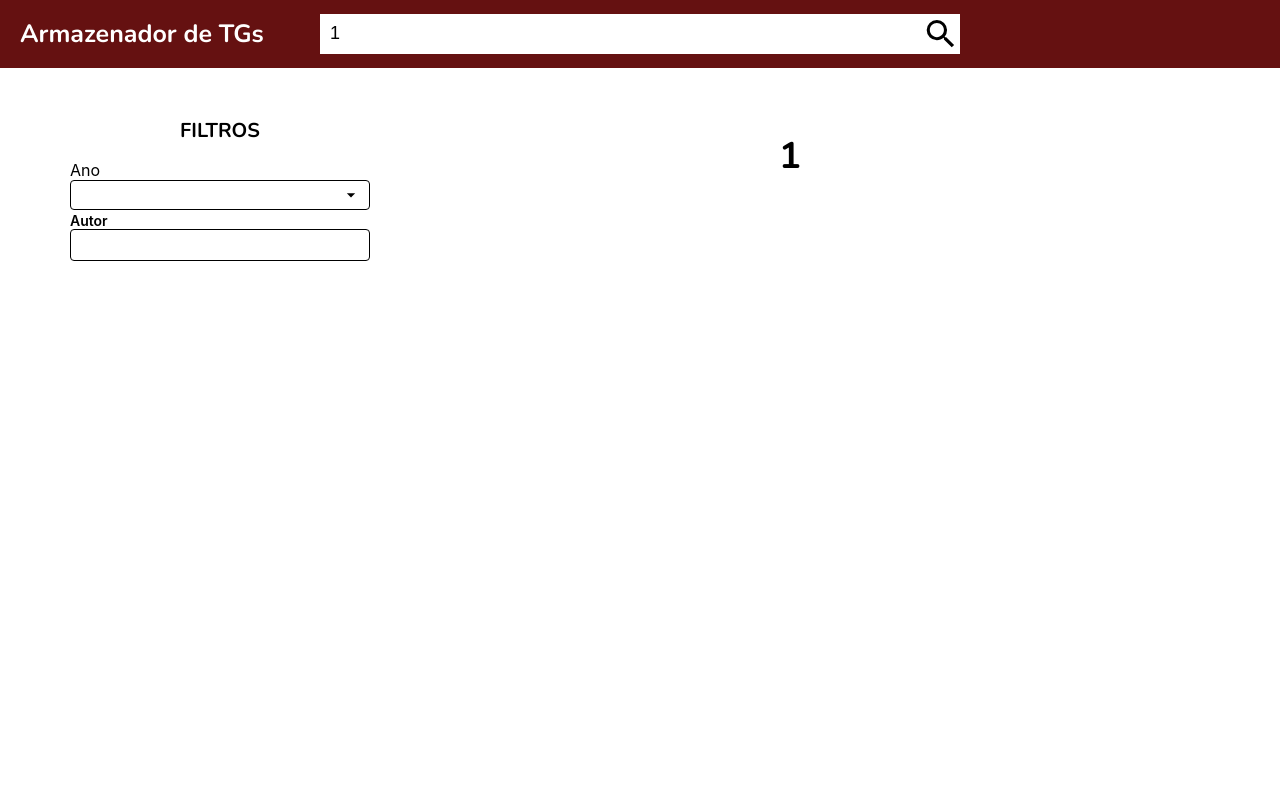
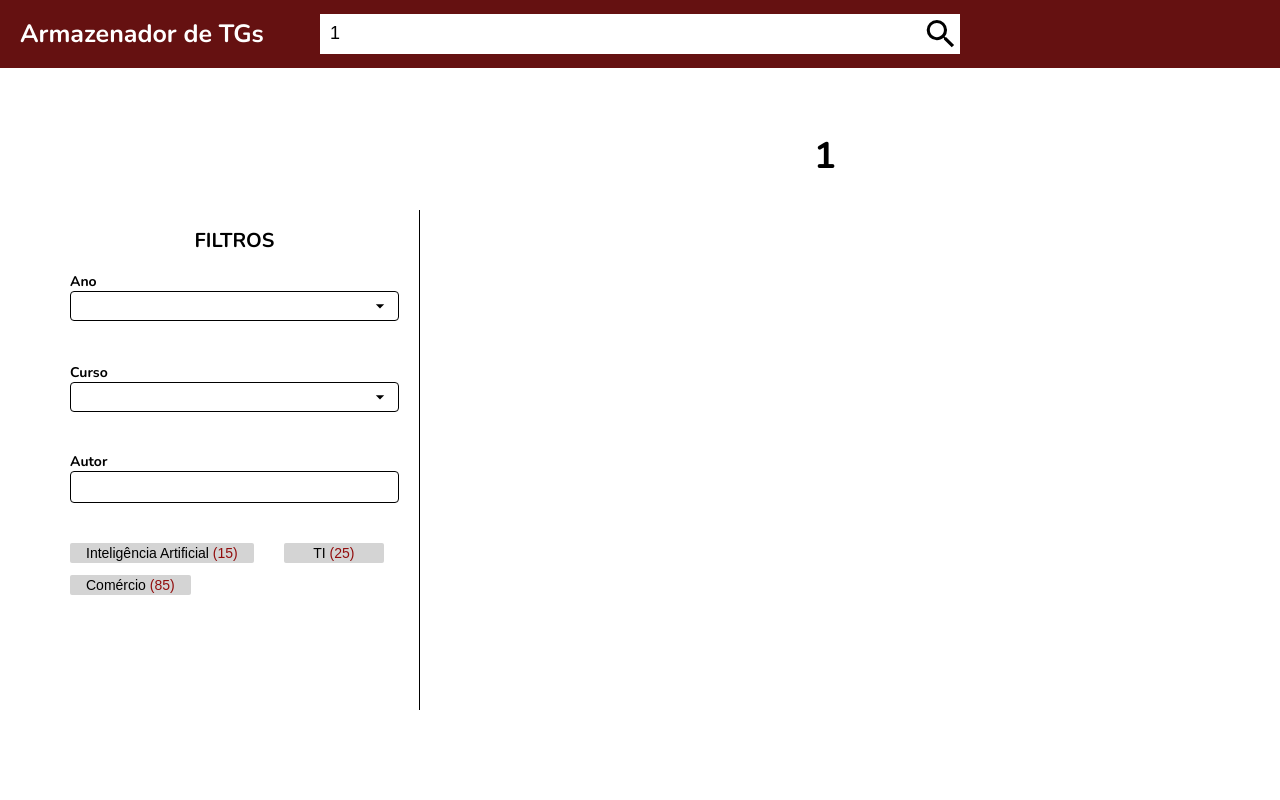
Before and after one commit to RezenDeveloper/Astec, a Next.js app: page /search/1 in a window 1280 px wide. Shown: the top 800 px of the page. Built offline with nearby package versions, Linux system fonts and the light colour scheme.

Commit message:
Finish tag logic

```diff
--- a/src/components/Footer/styles.module.scss
+++ b/src/components/Footer/styles.module.scss
@@ -2,6 +2,6 @@
 
 .footer {
   margin-top: 100px;
-  background: $primary-3;
+  background: $secundary;
   height: 150px;
 }
--- a/src/components/Header/index.tsx
+++ b/src/components/Header/index.tsx
@@ -35,12 +35,16 @@ export const Header:React.FC<Props> = ({ query }) => {
             >
               <input
                 type="text"
+                aria-label='Pesquisar'
                 placeholder="Pesquisar..."
                 value={queryValue}
                 onChange={(e) => setQueryValue(e.target.value)}
               />
               <input type="submit" hidden />
               <MdSearch
+                tabIndex={0}
+                role='button'
+                aria-label='Pesquisar'
                 color={'black'}
                 size={"40px"}
                 onClick={() => handleSearch(queryValue)}
--- a/src/components/Header/styles.module.scss
+++ b/src/components/Header/styles.module.scss
@@ -1,4 +1,5 @@
 @import "../../styles/variables.scss";
+@import "../../styles/mixins.scss";
 
 .header {
   position: fixed;
@@ -6,7 +7,7 @@
   left: 0;
   right: 0;
   z-index: 2;
-  background: $primary-3;
+  background: $secundary;
   color: $white;
 
   &__container {
@@ -35,11 +36,14 @@
         width: 100%;
         height: 40px;
         margin: auto;
-        outline: none;
         border: none;
         padding: 0 10px;
+        @include outline() {
+          border-right: 2px solid $outline;
+        }
       }
       svg {
+        @include outline();
         margin: auto 0;
         cursor: pointer;
         background: white;
--- a/src/components/Inputs/index.tsx
+++ b/src/components/Inputs/index.tsx
@@ -82,7 +82,7 @@ export const SelectInput = ({ selectedId, label, onChange, valueList }: SelectIn
                 tabIndex={0}
                 onKeyDown={(e) => handleKeyDown(e, id)}
                 aria-selected={isSelected}
-                className={isSelected ? styles['select-option--selected'] : styles['select-option']}
+                className={`${styles['select-option']} ${isSelected ? styles['select-option--selected'] : ''}`}
                 onClick={() => {
                   onChange(id)
                   setOpen(!open)
--- a/src/components/Inputs/styles.module.scss
+++ b/src/components/Inputs/styles.module.scss
@@ -1,11 +1,13 @@
 
 @import "../../styles/variables.scss";
+@import "../../styles/mixins.scss";
 
 .text-input {
   display: flex;
   flex-direction: column;
 
   label {
+    font-family: $font-titles;
     font-size: .875rem;
     font-weight: 600;
   }
@@ -16,15 +18,19 @@
     border: 1px solid $black;
     min-width: 300px;
     min-height: 32px;
+    padding: 0 8px;
 
-    &:focus, &:active {
-      border-color: $complementary;
-      outline: 1px solid $complementary;
-    }
+    @include outline()
   }
 }
 
 .select-input {
+
+  label {
+    font-family: $font-titles;
+    font-size: .875rem;
+    font-weight: 600;
+  }
 
   &.open {
     .select-input--dropdown {
@@ -52,6 +58,9 @@
 
       width: 100%;
       min-height: 30px;
+
+      @include outline();
+
       svg {
         transition: transform ease 200ms;
         margin-left: auto;
@@ -80,13 +89,22 @@
   margin: 0;
   padding: 4px 8px;
   font-size: .875rem;
+  &:hover {
+    background-color: $dark-gray;
+  }
+  @include outline() {
+    background-color: $dark-gray;
+  }
   &--selected {
     padding: 4px 8px;
     margin: 0;
     background-color: $secundary;
     color: $white;
-  }
-  &:hover {
-    background-color: $dark-gray;
+    &:hover {
+      background-color: $secundary;
+    }
+    @include outline() {
+      background-color: $secundary;
+    }
   }
 }
--- /dev/null
+++ b/src/components/Tags/index.tsx
@@ -0,0 +1,29 @@
+import React, { useState } from 'react';
+import styles from './styles.module.scss';
+
+
+export interface TagsProps {
+  text: string;
+  id: string;
+  total: number;
+  handleTagSelect: (id:string) => void
+}
+
+export const Tag = ({ text, total, id, handleTagSelect }: TagsProps) => {
+
+  const [selected, setSelected] = useState(false)
+
+  return (
+    <button
+      className={`${styles['tag-container']} ${selected ? styles['tag-container--selected'] : ''}`}
+      role='button'
+      aria-pressed={selected}
+      onClick={() => {
+        handleTagSelect(id)
+        setSelected(!selected)
+      }}
+    >
+      {text} <span>({total})</span>
+    </button>
+  );
+}
--- /dev/null
+++ b/src/components/Tags/styles.module.scss
@@ -0,0 +1,26 @@
+@import "../../styles/variables.scss";
+
+.tag-container {
+  transition: ease 150ms;
+  cursor: pointer;
+
+  font-size: 0.875rem;
+  border: none;
+  background: $dark-gray;
+  border-radius: 2px;
+
+  padding: 2px 16px;
+  min-width: 100px;
+  text-align: center;
+
+  &--selected {
+    background: $primary-2;
+  }
+
+  &:hover {
+    filter: brightness(90%);
+  }
+  span {
+    color: $primary-3;
+  }
+}
--- a/src/pages/search/[query].tsx
+++ b/src/pages/search/[query].tsx
@@ -1,5 +1,5 @@
 import Head from 'next/head'
-import { useState } from 'react'
+import { useEffect, useState } from 'react'
 import { useRouter } from 'next/router'
 
 import { Header } from '../../components/Header'
@@ -7,6 +7,7 @@ import Footer from '../../components/Footer'
 import { SelectInput, TextInput } from '../../components/Inputs'
 
 import styles from '../../styles/search.module.scss'
+import { Tag } from '../../components/Tags'
 
 const Search = () => {
 
@@ -16,6 +17,8 @@ const Search = () => {
 
   const [year, setYear] = useState('')
   const [author, setAuthor] = useState('')
+  const [subject, setSubject] = useState('')
+  const [tagArray, setTagArray] = useState<string[]>([])
 
   const getYearList = () => {
     const currentYear = (new Date()).getFullYear();
@@ -32,6 +35,58 @@ const Search = () => {
     }))
   }
 
+  const getSubjectList = () => {
+    return [
+      {
+        value: 'Teste',
+        id: 'teste'
+      },
+      {
+        value: 'Teste 2',
+        id: 'teste2'
+      },
+      {
+        value: 'Teste 3',
+        id: 'teste3'
+      }
+    ]
+  }
+
+  const getTagList = () => {
+    return [
+      {
+        id: 'IA',
+        text: 'Inteligência Artificial',
+        total: 15
+      },
+      {
+        id: 'TI',
+        text: 'TI',
+        total: 25
+      },
+      {
+        id: 'C',
+        text: 'Comércio',
+        total: 85
+      }
+    ]
+  }
+
+  const handleTagSelect = (newTag: string) => {
+    const tagExists = !!tagArray.find(tag => tag === newTag)
+
+    if(tagExists) {
+      setTagArray(old => (
+        old.filter(tag => tag !== newTag)
+      ))
+    }
+    else {
+      setTagArray(old => (
+        [...old, newTag]
+      ))
+    }
+  }
+
   return (
     <>
       <Head>
@@ -41,6 +96,7 @@ const Search = () => {
       <main className={styles['container']}>
         <section className={styles['filter']}>
           <h2 className={styles['filter--title']}>Filtros</h2>
+          <div className={styles['filter--field']}>
             <SelectInput
               label='Ano'
               selectedId={year}
@@ -49,6 +105,18 @@ const Search = () => {
                 setYear(id)
               }}
             />
+          </div>
+          <div className={styles['filter--field']}>
+            <SelectInput
+              label='Curso'
+              selectedId={subject}
+              valueList={getSubjectList()}
+              onChange={(id) => {
+                setSubject(id)
+              }}
+            />
+          </div>
+          <div className={styles['filter--field']}>
             <TextInput
               id='autor'
               label='Autor'
@@ -58,6 +126,19 @@ const Search = () => {
                 setAuthor(value.replace(/\d/g, ''))
               }}
             />
+          </div>
+          <div className={`${styles['filter--field']} ${styles['filter--field__tags']}`}>
+            {
+              getTagList().map(({ text, total, id }) => (
+                <Tag
+                  id={id}
+                  text={text}
+                  total={total}
+                  handleTagSelect={handleTagSelect}
+                />
+              ))
+            }
+          </div>
         </section>
         <section className={styles['result']}>
           <h1 className={styles['result--title']}>{query}</h1>
--- a/src/styles/mixins.scss
+++ b/src/styles/mixins.scss
@@ -55,3 +55,11 @@
     filter: brightness(150%);
   }
 }
+
+@mixin outline() {
+  &:focus, &:active {
+    border-color: $outline;
+    outline: 2px solid $outline;
+    @content;
+  }
+}
--- a/src/styles/search.module.scss
+++ b/src/styles/search.module.scss
@@ -1,14 +1,29 @@
+@import "./variables.scss";
+
 .container {
-  margin: 100px 70px 30px;
+  margin: 100px 50px 30px;
   display: flex;
 }
 
 .filter {
-  min-height: 600px;
+  min-height: 500px;
+  max-width: 370px;
+  margin-top: 110px;
+  padding: 0 20px;
+  border-right: 1px solid $black;
   &--title {
     font-size: 1.25rem;
     text-align: center;
     text-transform: uppercase;
+  }
+  &--field {
+    margin-bottom: 40px;
+
+    &__tags{
+      display: flex;
+      flex-wrap: wrap;
+      gap: 12px 30px;
+    }
   }
 }
 
--- a/src/styles/variables.scss
+++ b/src/styles/variables.scss
@@ -1,11 +1,12 @@
 $white: #fff;
 $gray: #f9f9f9;
-$dark-gray: #d0d0d0;
+$dark-gray: #D4D4D4;
 $black: #000;
+$outline: #1e53fe;
 
 $primary: #bd2626;
 $primary-2: #ffc5c5;
-$primary-3: #651111;
+$primary-3: #920D0D;
 
 $secundary: #651111;
 $complementary: #116565;
```
Lines whose indentation alone changed are shown as unchanged.
